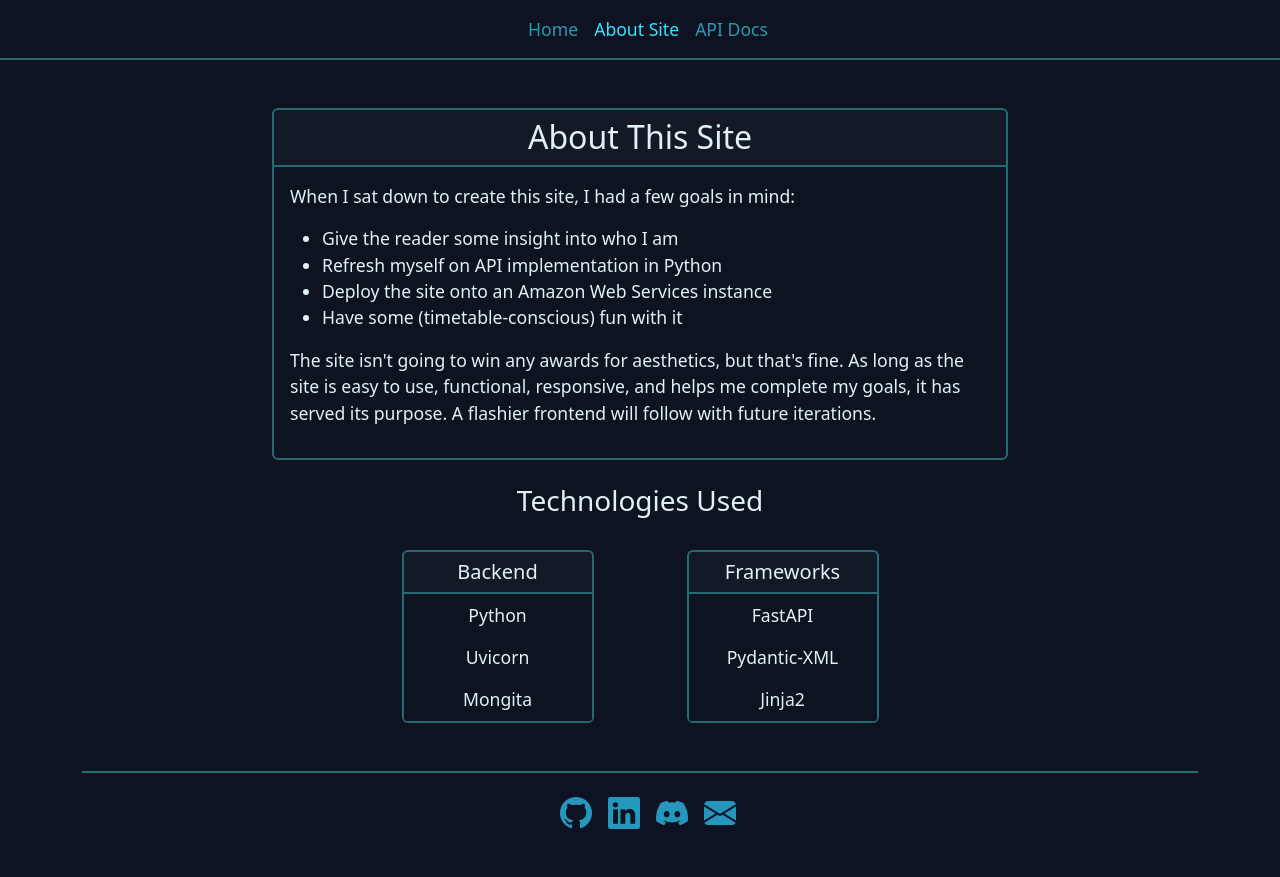
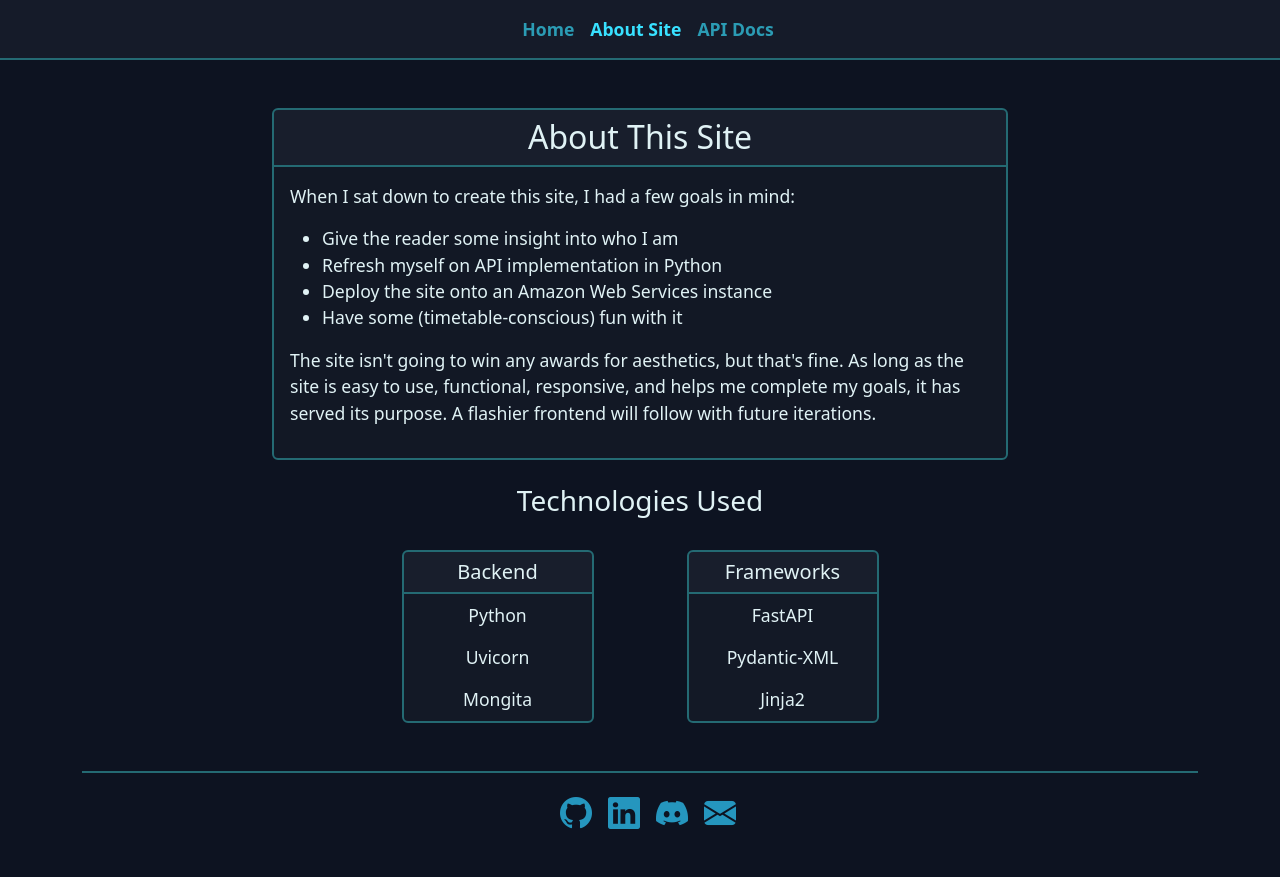
Before and after one commit to borkmaster12/borkfolio, a FastAPI app: page /about in a window 1280 px wide. Run offline with FastAPI, Linux system fonts and the light colour scheme; parts of the project's set-up code (start-up, migrations or seed data) failed here and were passed over; some web fonts are replaced.

Commit message:
Styling touch ups

```diff
--- a/app/static/css/bootstrap-override.css
+++ b/app/static/css/bootstrap-override.css
@@ -36,3 +36,20 @@
   --bs-body-font-size: 1.1rem;
   --bs-nav-link-font-weight: 600;
 }
+
+.accordion {
+  --bs-accordion-bg: rgba(var(--bs-body-color-rgb), 0.01);
+}
+
+.card {
+  --bs-card-bg: rgba(var(--bs-body-color-rgb), 0.02);
+  --bs-card-cap-bg: rgba(var(--bs-body-color-rgb), 0.03);
+}
+
+.list-group-item {
+  background-color: rgba(var(--bs-body-color-rgb), 0.004);
+}
+
+.navbar {
+  background-color: rgba(var(--bs-body-color-rgb), 0.04);
+}
--- a/app/templates/base.html.j2
+++ b/app/templates/base.html.j2
@@ -28,7 +28,7 @@
 <body>
 
   {% block navbar %}
-  <nav class="navbar navbar-expand-md border-bottom" style="font-weight: 500">
+  <nav class="navbar navbar-expand-md border-bottom" style="font-weight: 600; rgba(var(--bs-body-color-rgb), 0.04)">
     <div class="container-fluid">
       <a class="navbar-brand" aria-label="Brand" href="#"></a>
       <button class="navbar-toggler" type="button" data-bs-toggle="collapse" data-bs-target="#navbarNav"
```
Also changed, not shown: app/templates/boardgames.html.j2 (+4 -3 lines).
